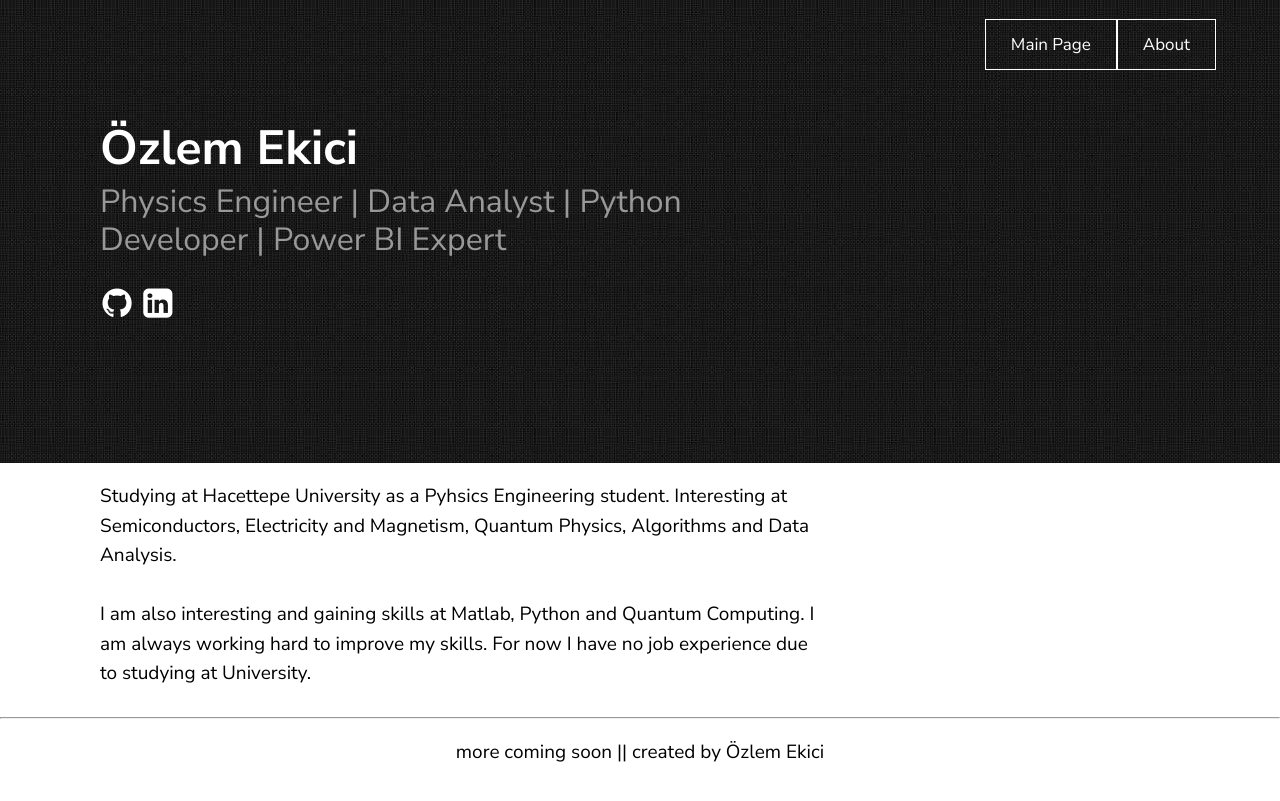
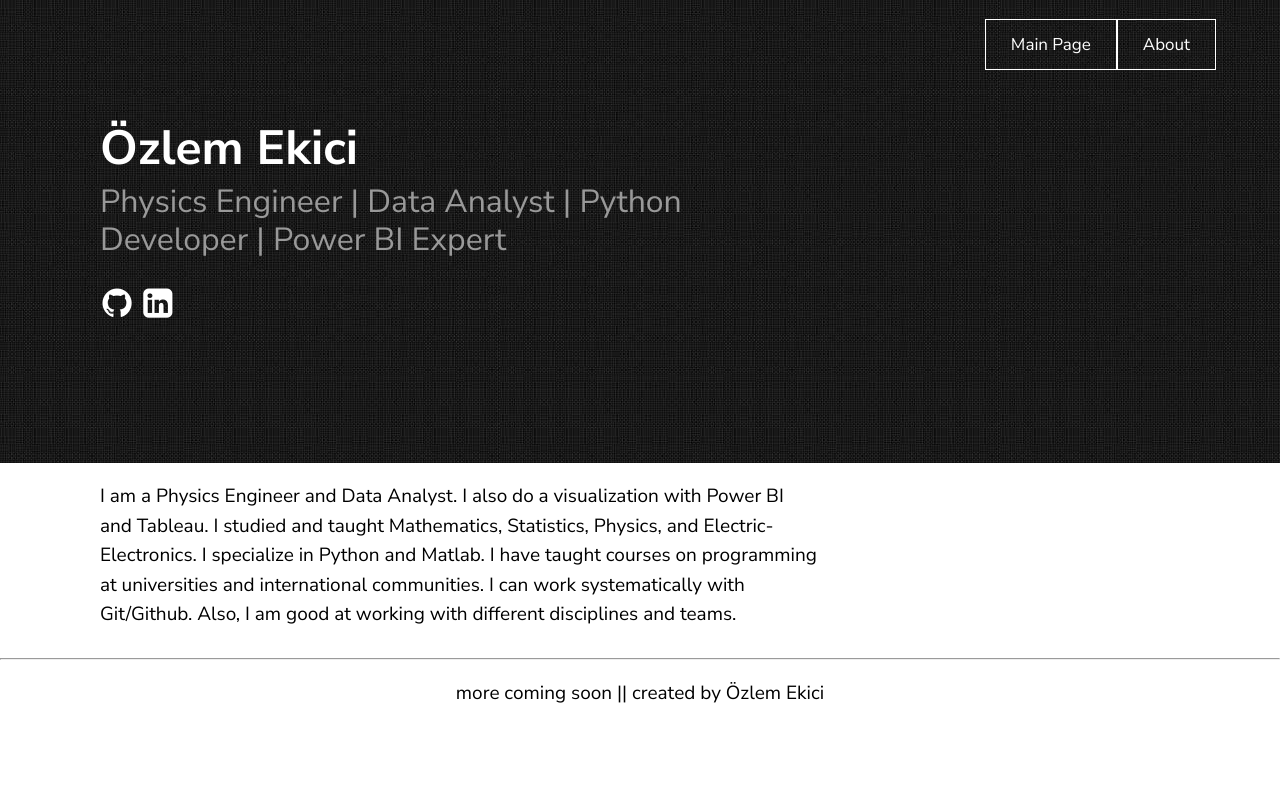
Before and after one commit to ozlemekici/ozlemekici.github.io, a Jekyll site: the page built from about.markdown, in a window 1280 px wide. Shown: the top 801 px of the page. Built offline with Jekyll 4.4.1, drawn with Linux system fonts in a browser that asks for light colours.

Commit message:
Update about.markdown

```diff
--- a/about.markdown
+++ b/about.markdown
@@ -3,6 +3,4 @@ layout: page
 title: About
 permalink: /about/
 ---
-   Studying at Hacettepe University as a Pyhsics Engineering student. Interesting at Semiconductors, Electricity and Magnetism, Quantum Physics, Algorithms and Data Analysis.
-<br/>
-   I am also interesting and gaining skills at Matlab, Python and Quantum Computing. I am always working hard to improve my skills. For now I have no job experience due to studying at University.
+   I am a Physics Engineer and Data Analyst. I also do a visualization with Power BI and Tableau. I studied and taught Mathematics, Statistics, Physics, and Electric-Electronics. I specialize in Python and Matlab. I have taught courses on programming at universities and international communities. I can work systematically with Git/Github. Also, I am good at working with different disciplines and teams.
```
